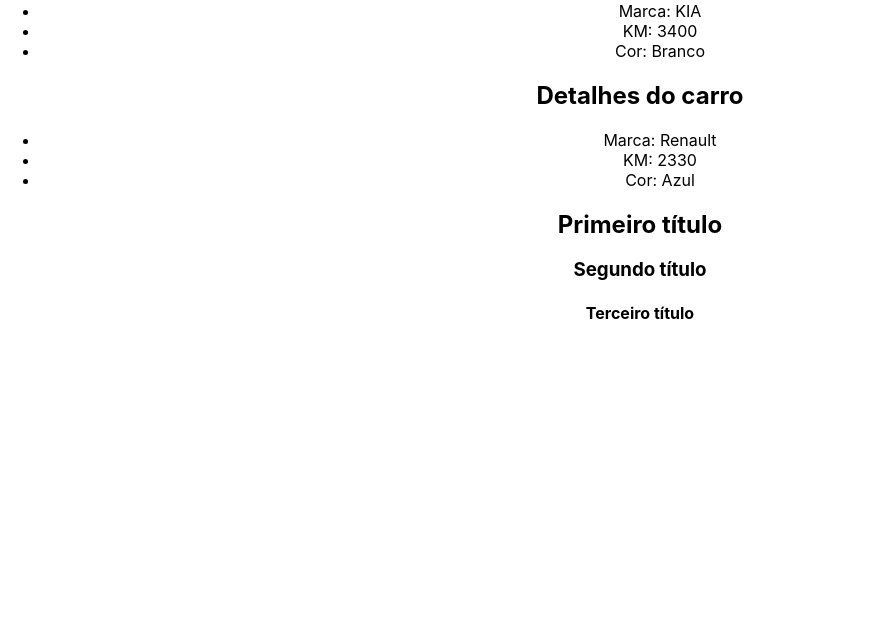
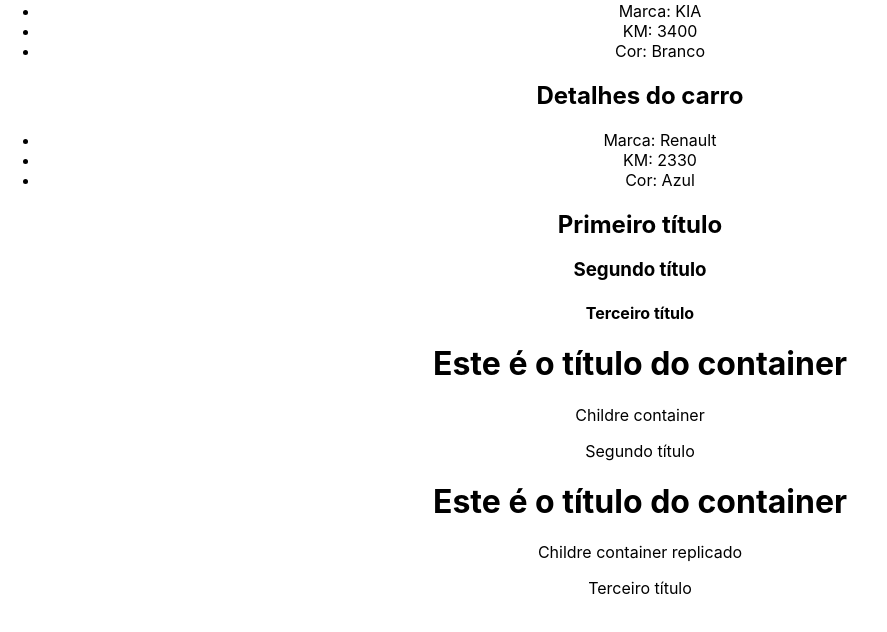
Before and after one commit to frinhanifrinhani/react_dz, a React (Create React App) app in the folder 3_AVANCANDO_EM_REACT/avancando/: page / in a window 1280 px wide. Shown: the part 2121-2753 px from the top of the page, without its empty margins (0-887 px from the left). Built offline with nearby package versions, Linux system fonts and the light colour scheme.

Commit message:
Container

```diff
--- a/3_AVANCANDO_EM_REACT/avancando/src/App.js
+++ b/3_AVANCANDO_EM_REACT/avancando/src/App.js
@@ -13,6 +13,7 @@
 import ListRender from './components/ListRender';
 import ConditionalRender from './components/ConditionalRender';
 import Fragment from './components/Fragment';
+import Container from './components/Container';
 
 function App() {
 
@@ -73,6 +74,15 @@
       {/* fragment */}
       <Fragment titulo="Terceiro título" />
 
+      {/* Container */}
+      <Container myProp="Segundo título">
+        <p>Childre container</p>
+      </Container>
+
+      <Container myProp="Terceiro título">
+        <p>Childre container replicado</p>
+      </Container>
+
     </div>
   );
 }
--- /dev/null
+++ b/3_AVANCANDO_EM_REACT/avancando/src/components/Container.js
@@ -0,0 +1,11 @@
+const Container = ({children, myProp}) => {
+  return (
+    <div>
+        <h1>Este é o título do container</h1>
+        {children}
+        {myProp}
+    </div>
+  )
+}
+
+export default Container
```
